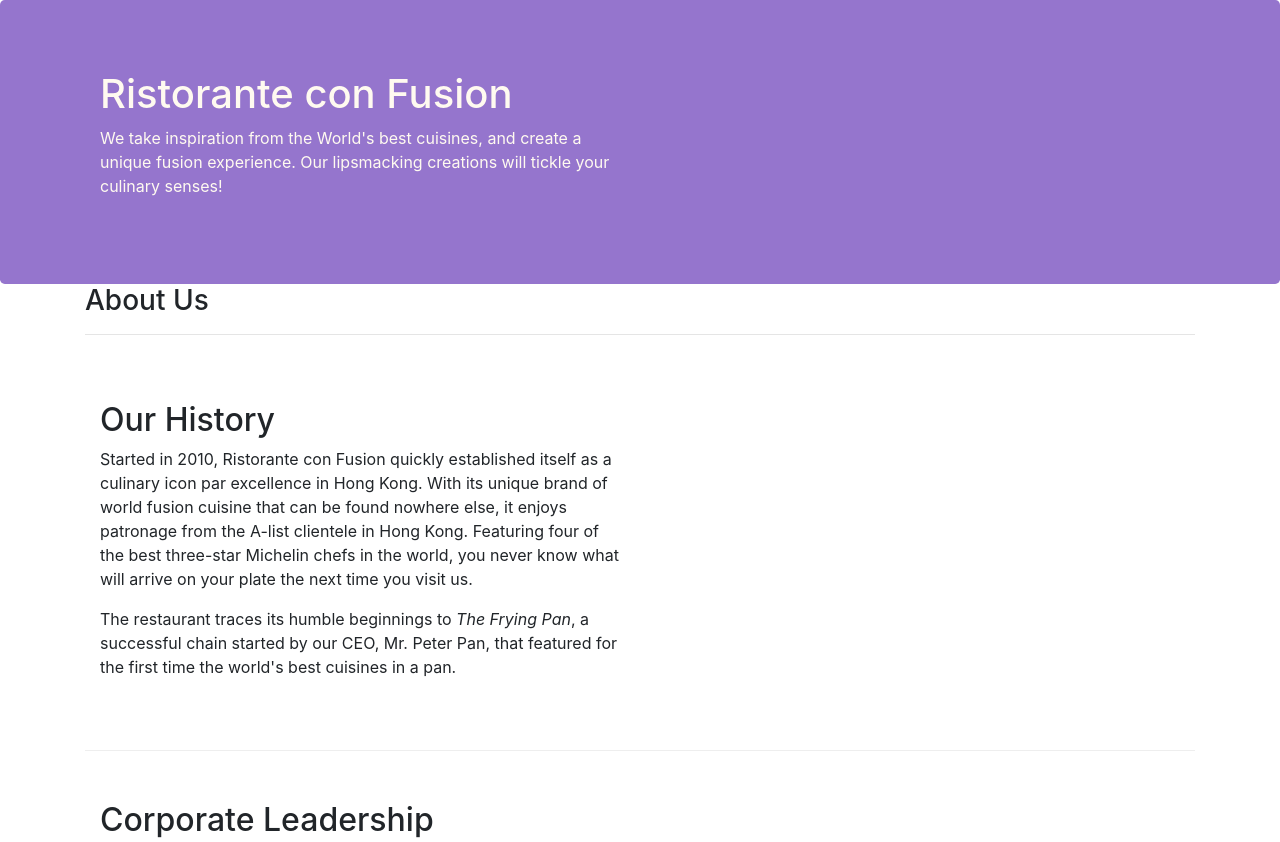
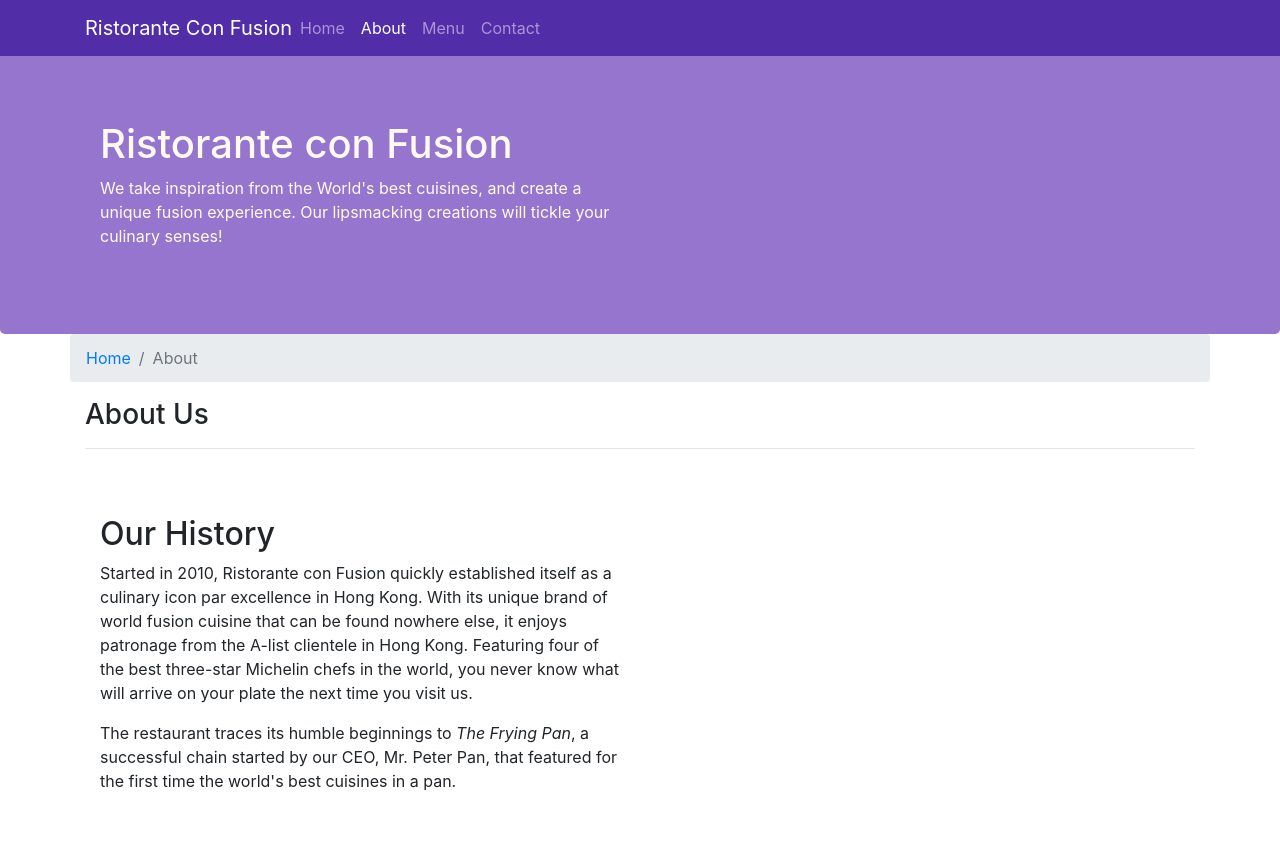
Before and after one commit to elsonpais/conFusion, a website: page aboutus.html in a window 1280 px wide. Shown: the top 842 px of the page. Drawn offline with nearby package versions, Linux system fonts and the light colour scheme.

Commit message:
Navbar and Breadcrumb

```diff
--- a/aboutus.html
+++ b/aboutus.html
@@ -17,6 +17,23 @@
 
 <body>
 
+    <nav class="navbar navbar-dark navbar-expand-sm fixed-top">
+        <div class="container">
+            <button class="navbar-toggler" type="button" data-toggle="collapse" data-target="#Navbar">
+                <span class="navbar-toggler-icon"></span>
+            </button>
+           <a class="navbar-brand mr-auto" href="#">Ristorante Con Fusion</a>
+           <div class="collapse navbar-collapse" id="Navbar">
+                <ul class="navbar-nav mr-auto">
+                    <li class="nav-item"><a class="nav-link" href="./index.html">Home</a></li>
+                    <li class="nav-item active"><a class="nav-link" href="#">About</a></li>
+                    <li class="nav-item"><a class="nav-link" href="#">Menu</a></li>
+                    <li class="nav-item"><a class="nav-link" href="#">Contact</a></li>
+                </ul>
+           </div>
+        </div>
+    </nav>
+
     <header class="jumbotron">
         <div class="container">
             <div class="row row-header">
@@ -32,7 +49,11 @@
 
     <div class="container">
         <div class="row">
-            <div class="col">
+            <ol class="col-12 breadcrumb">
+                <li class="breadcrumb-item"><a href="./index.html">Home</a></li>
+                <li class="breadcrumb-item active">About</li>
+            </ol>
+            <div class="col-12">
                <h3>About Us</h3>
                <hr>
             </div>
@@ -71,7 +92,7 @@
                 <div class="col-4 offset-1 col-sm-2">
                     <h5>Links</h5>
                     <ul class="list-unstyled">
-                        <li><a href="#">Home</a></li>
+                        <li><a href="./index.html">Home</a></li>
                         <li><a href="#">About</a></li>
                         <li><a href="#">Menu</a></li>
                         <li><a href="#">Contact</a></li>
--- a/style.css
+++ b/style.css
@@ -28,3 +28,12 @@ address {
     background-color: #D1C4E9;
     padding: 20px 0px 20px 0px;
 }
+
+body {
+    padding: 50px 0px 0px 0px;
+    z-index: 0;
+}
+
+.navbar-dark {
+    background-color: #512DA8;
+}
```
Also changed, not shown: index.html (+18 -1 lines).
